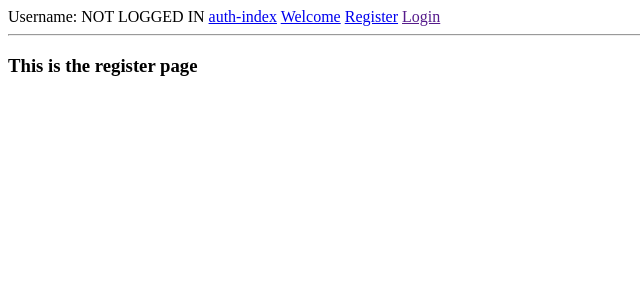
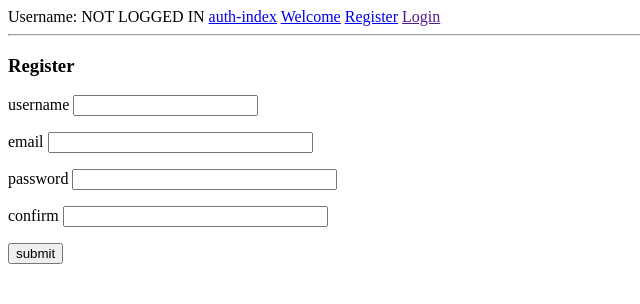
Before and after one commit to ark948/flask_project_test03, a Flask app: page /auth/register in a window 1280 px wide. Shown: the top 304 px of the page, without its empty margins (0-640 px from the left). Run offline with Flask 3, Linux system fonts and the light colour scheme.

Commit message:
Added user registration with FlaskForm

```diff
--- a/app/auth/forms.py
+++ b/app/auth/forms.py
@@ -1,8 +1,15 @@
 from flask_wtf import FlaskForm
 from wtforms import StringField, EmailField, PasswordField, SubmitField
-from wtforms.validators import DataRequired
+from wtforms.validators import DataRequired, EqualTo
 
 class LoginForm(FlaskForm):
     username = StringField('username', validators=[DataRequired()])
     password = PasswordField('password', validators=[DataRequired()])
     submit = SubmitField('submit')
+
+class RegisterForm(FlaskForm):
+    username = StringField('username', validators=[DataRequired()])
+    email = EmailField('email', validators=[DataRequired()])
+    password = PasswordField('password', validators=[DataRequired(), EqualTo('confirm')])
+    confirm = PasswordField('confirm', validators=[DataRequired()])
+    submit = SubmitField('submit')
--- a/app/auth/routes.py
+++ b/app/auth/routes.py
@@ -4,19 +4,52 @@ from werkzeug.security import generate_password_hash, check_password_hash
 from app.db import db
 from app.models.user import User
 from icecream import ic
-from app.auth.forms import LoginForm
+from app.auth.forms import LoginForm, RegisterForm
 import functools
 
 @bp.route('/')
 def index():
     return render_template('auth/index.html')
 
-@bp.route('/register')
+@bp.route('/register', methods=['GET', 'POST'])
 def register():
-    return render_template('auth/register.html')
+    if g.user != None:
+        message = "You have already registered."
+        flash(message=message)
+        return redirect(url_for('main.index'))
+    form = RegisterForm()
+    message = None
+    if form.validate_on_submit():
+        try:
+            username = form.username.data
+            email = form.username.data
+            password = form.password.data
+            confirm = form.confirm.data
+            if password != confirm:
+                message = "Passwords do not match. Try again."
+                raise Exception
+            new_user = User(username=username, email=email, password_hash=generate_password_hash(password))
+            try:
+                db.session.add(new_user)
+                db.session.commit()
+                message = "Registration successful."
+                flash(message=message)
+                return redirect(url_for('auth.login'))
+            except Exception as new_user_insertioin_error:
+                ic(new_user_insertioin_error)
+                message = "An error occurred during registration, or this username/email is already taken."
+        except Exception as registration_error:
+            ic(registration_error)
+            return redirect(url_for('auth.register'))
+        flash(message=message)
+    return render_template('auth/register.html', form=form)
 
 @bp.route('/login', methods=['GET', 'POST'])
 def login():
+    if g.user != None:
+        message = "You are already logged in."
+        flash(message=message)
+        return redirect(url_for('main.index'))
     form = LoginForm()
     message = None
     if form.validate_on_submit():
--- a/app/templates/auth/register.html
+++ b/app/templates/auth/register.html
@@ -1,5 +1,34 @@
 {% extends 'base.html' %}
 
 {% block content %}
-    <h3>This is the register page</h3>
+    <h3>Register</h3>
+
+    <form method="post">
+        {{ form.csrf_token }}
+        <p>{{ form.username.label }} {{ form.username(size=20) }}</p>
+        <p>{{ form.email.label }} {{ form.email(size=30) }}</p>
+        <p>{{ form.password.label }} {{ form.password(size=30) }}</p>
+        <p>{{ form.confirm.label }} {{ form.confirm(size=30) }}</p>
+        <p>{{ form.submit() }}</p>
+        {% if form.username.errors %}
+            {% for error in form.username.errors %}
+                <li>{{ error }}</li>
+            {% endfor %}
+        {% endif %}
+        {% if form.email.errors %}
+            {% for error in form.email.errors %}
+                <li>{{ error }}</li>
+            {% endfor %}
+        {% endif %}
+        {% if form.password.errors %}
+            {% for error in form.password.errors %}
+                <li>{{ error }}</li>
+            {% endfor %}
+        {% endif %}
+        {% if form.confirm.errors %}
+            {% for error in form.confirm.errors %}
+                <li>{{ error }}</li>
+            {% endfor %}
+        {% endif %}
+    </form>
 {% endblock %}
--- a/note.txt
+++ b/note.txt
@@ -20,3 +20,5 @@ also migration script adjusted in password_hash field -> nullable attribute
 4. tried to run flask db upgrade
 result: seems to be no problem, needs to be tested later...
 test data: user1 test@test.com 123
+user2 test2@test.com 1
+test3 test3@test.com 1
```
Also changed, not shown: run.py (renamed from run_server.py).
